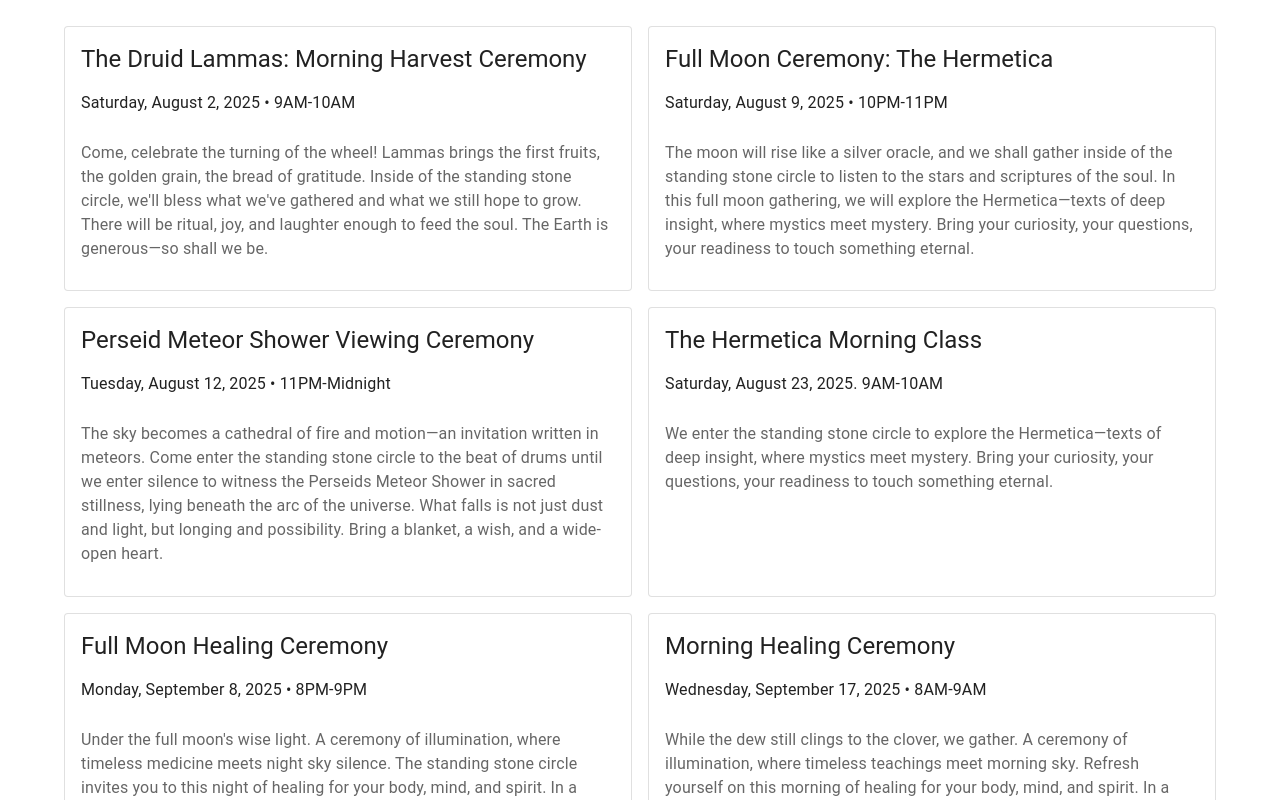
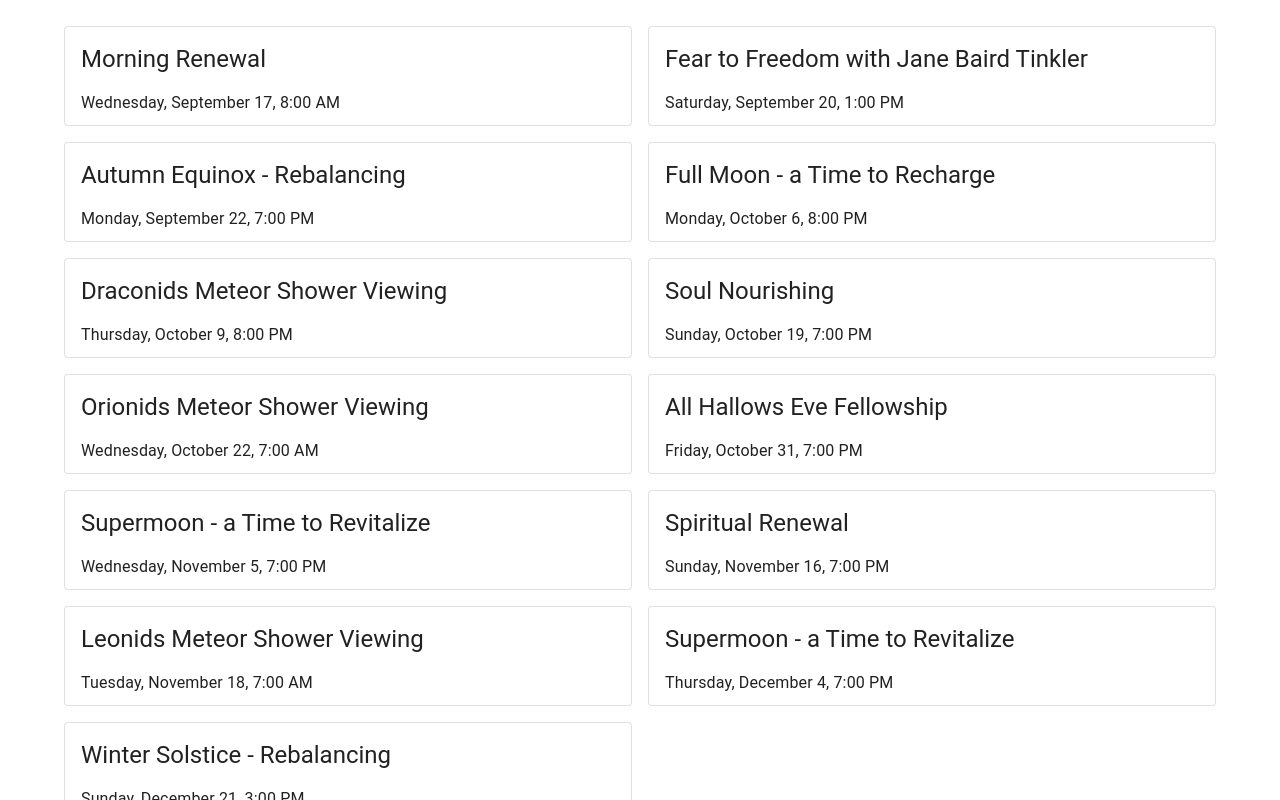
Before and after one commit to cashmartin/stone-circle, a React (Create React App) app: page / in a window 1280 px wide. Shown: the part 1320-2120 px from the top of the page. Built offline with nearby package versions, Linux system fonts and the light colour scheme.

Commit message:
added time controlled removal of events and more upcoming events

```diff
--- a/package.json
+++ b/package.json
@@ -11,6 +11,7 @@
     "@testing-library/jest-dom": "^6.6.3",
     "@testing-library/react": "^16.3.0",
     "@testing-library/user-event": "^13.5.0",
+    "date-fns": "^4.1.0",
     "react": "^19.1.0",
     "react-dom": "^19.1.0",
     "react-scripts": "5.0.1",
--- a/src/components/ActiveSessions.js
+++ b/src/components/ActiveSessions.js
@@ -1,64 +1,16 @@
 import * as React from 'react';
 import Card from '@mui/material/Card';
 import CardHeader from '@mui/material/CardHeader';
-import CardContent from '@mui/material/CardContent';
 import Typography from '@mui/material/Typography';
 import Box from '@mui/material/Box';
 import Container from '@mui/material/Container';
 import Grid from '@mui/material/Grid';
+import { format, isAfter, isEqual } from 'date-fns';
 
 const upcomingEvents = [
   {
-    name: 'The Druid Lammas: Morning Harvest Ceremony',
-    time: 'Saturday, August 2, 2025 • 9AM-10AM',
-    text:
-      "Come, celebrate the turning of the wheel! Lammas brings the first fruits, the golden " +
-      "grain, the bread of gratitude. Inside of the standing stone circle, we'll bless what we've " +
-      "gathered and what we still hope to grow. There will be ritual, joy, and laughter enough to " +
-      "feed the soul. The Earth is generous—so shall we be.",
-  },
-  {
-    name: 'Full Moon Ceremony: The Hermetica',
-    time: 'Saturday, August 9, 2025 • 10PM-11PM',
-    text:
-      "The moon will rise like a silver oracle, and we shall gather inside of the standing stone " +
-      "circle to listen to the stars and scriptures of the soul. In this full moon gathering, we will " +
-      "explore the Hermetica—texts of deep insight, where mystics meet mystery. Bring your " +
-      "curiosity, your questions, your readiness to touch something eternal.",
-  },
-  {
-    name: 'Perseid Meteor Shower Viewing Ceremony',
-    time: 'Tuesday, August 12, 2025 • 11PM-Midnight',
-    text:
-      "The sky becomes a cathedral of fire and motion—an invitation written in meteors. Come " +
-      "enter the standing stone circle to the beat of drums until we enter silence to witness the " +
-      "Perseids Meteor Shower in sacred stillness, lying beneath the arc of the universe. What " +
-      "falls is not just dust and light, but longing and possibility. Bring a blanket, a wish, and a " +
-      "wide-open heart.",
-  },
-  {
-    name: 'The Hermetica Morning Class',
-    time: 'Saturday, August 23, 2025. 9AM-10AM',
-    text:
-      "We enter the standing stone circle to explore the Hermetica—texts of deep insight, " +
-      "where mystics meet mystery. Bring your curiosity, your questions, your readiness to " +
-      "touch something eternal.",
-  },
-  {
-    name: 'Full Moon Healing Ceremony',
-    time: 'Monday, September 8, 2025 • 8PM-9PM',
-    text:
-      "Under the full moon's wise light. A ceremony of illumination, where timeless medicine " +
-      "meets night sky silence. The standing stone circle invites you to this night of healing for " +
-      "your body, mind, and spirit. " +
-      "In a world that rushes, this is the hour to rest, reset, and receive. Join the healing circle " +
-      "under moon and stars as we call upon ancient wisdom, breath, and intention to realign " +
-      "body, mind, and spirit. The stones will hold you; the night will cleanse you. Come home " +
-      "to yourself.",
-  },
-  {
-    name: 'Morning Healing Ceremony',
-    time: 'Wednesday, September 17, 2025 • 8AM-9AM',
+    name: 'Morning Renewal',
+    time:  new Date(2025, 8, 17, 8, 0), // Sept 17, 2025, 8:00 AM
     text:
       "While the dew still clings to the clover, we gather. A ceremony of illumination, where " +
       "timeless teachings meet morning sky. Refresh yourself on this morning of healing for " +
@@ -69,24 +21,89 @@ const upcomingEvents = [
       "you. Come home to yourself.",
   },
   {
-    name: 'Fear to Freedom: A Path through Nature',
-    time: 'Saturday, September 20, 2025 • 1PM-3PM',
+    name: 'Fear to Freedom with Jane Baird Tinkler',
+    time: new Date(2025, 8, 20, 13, 0), // Sept 20, 2025, 1:00 PM
     text:
       "Led by Jane Baird Tinkler, Certified Nature Therapist. " +
       "Learn about the Elemental Courage that helps us find the stillness beneath the fear during these uncertain times. Experience calm among the stones and sky.",
   },
   {
-    name: 'Autumn Equinox Ceremony: Balance of Day and Night',
-    time: 'Monday, September 22, 2025 • 7PM-8PM',
+    name: 'Autumn Equinox - Rebalancing',
+    time: new Date(2025, 8, 22, 19, 0), // Sept 22, 2025, 7:00 PM
     text:
       "This is the moment Earth pauses. Light and darkness hold hands across the horizon. " +
       "Join us at the Standing Stone Circle for an equinox ceremony of sacred balance, " +
       "gratitude, and letting go. What will you release? What will you harvest? Bring yourself " +
       "just as you are—on this holy hinge between seasons.",
   },
+  {
+    name: 'Full Moon - a Time to Recharge',
+    time: new Date(2025, 9, 6, 20, 0), // Oct 6, 2025, 8:00 PM
+    text:
+      ""
+  },
+  {
+    name: 'Draconids Meteor Shower Viewing',
+    time: new Date(2025, 9, 9, 20, 0), // Oct 9, 2025, 8:00 PM
+    text:
+      ""
+  },
+  {
+    name: 'Soul Nourishing',
+    time: new Date(2025, 9, 19, 19, 0), // Oct 19, 2025, 7:00 PM
+    text:
+      ""
+  },
+  {
+    name: 'Orionids Meteor Shower Viewing',
+    time: new Date(2025, 9, 22, 7, 0), // Oct 22, 2025, 7:00 AM
+    text:
+      ""
+  },
+  {
+    name: 'All Hallows Eve Fellowship',
+    time: new Date(2025, 9, 31, 19, 0), // Oct 31, 2025, 7:00 PM
+    text:
+      ""
+  },
+  {
+    name: 'Supermoon - a Time to Revitalize',
+    time: new Date(2025, 10, 5, 19, 0), // Nov 5, 2025, 7:00 PM
+    text:
+      ""
+  },
+  {
+    name: 'Spiritual Renewal',
+    time: new Date(2025, 10, 16, 19, 0), // Nov 16, 2025, 7:00 PM
+    text:
+      ""
+  },
+  {
+    name: 'Leonids Meteor Shower Viewing',
+    time: new Date(2025, 10, 18, 7, 0), // Nov 18, 2025, 7:00 AM
+    text:
+      ""
+  },
+  {
+    name: 'Supermoon - a Time to Revitalize',
+    time: new Date(2025, 11, 4, 19, 0), // Dec 4, 2025, 7:00 PM
+    text:
+      ""
+  },
+  {
+    name: 'Winter Solstice - Rebalancing',
+    time: new Date(2025, 11, 21, 15, 0), // Dec 21, 2025, 3:00 PM
+    text:
+      ""
+  },
 ];
 
 export default function StoneCircle() {
+  const now = new Date();
+
+  const filteredEvents = upcomingEvents.filter(event =>
+    isAfter(event.time, now) || isEqual(event.time, now)
+  );
 
   return (
     <Container
@@ -125,7 +142,7 @@ export default function StoneCircle() {
         </Typography>
       </Box>
       <Grid container spacing={2}>
-        {upcomingEvents.map((event, index) => (
+        {filteredEvents.map((event, index) => (
           <Grid size={{ xs: 12, sm: 6 }} key={index} sx={{ display: 'flex' }}>
             <Card
               variant="outlined"
@@ -143,9 +160,9 @@ export default function StoneCircle() {
                 variant="h7"
                 sx={{ margin: '0 0 10px 16px', }}
               >
-                {event.time}
+                {format(event.time, "EEEE, MMMM d, h:mm a")}
               </Typography>
-              <CardContent>
+              {/* <CardContent>
                 <Typography
                   variant="body1"
                   gutterBottom
@@ -153,7 +170,7 @@ export default function StoneCircle() {
                 >
                   {event.text}
                 </Typography>
-              </CardContent>
+              </CardContent> */}
             </Card>
           </Grid>
         ))}
```
Also changed, not shown: 1 other file (tests, documents, lock files or other folders).
